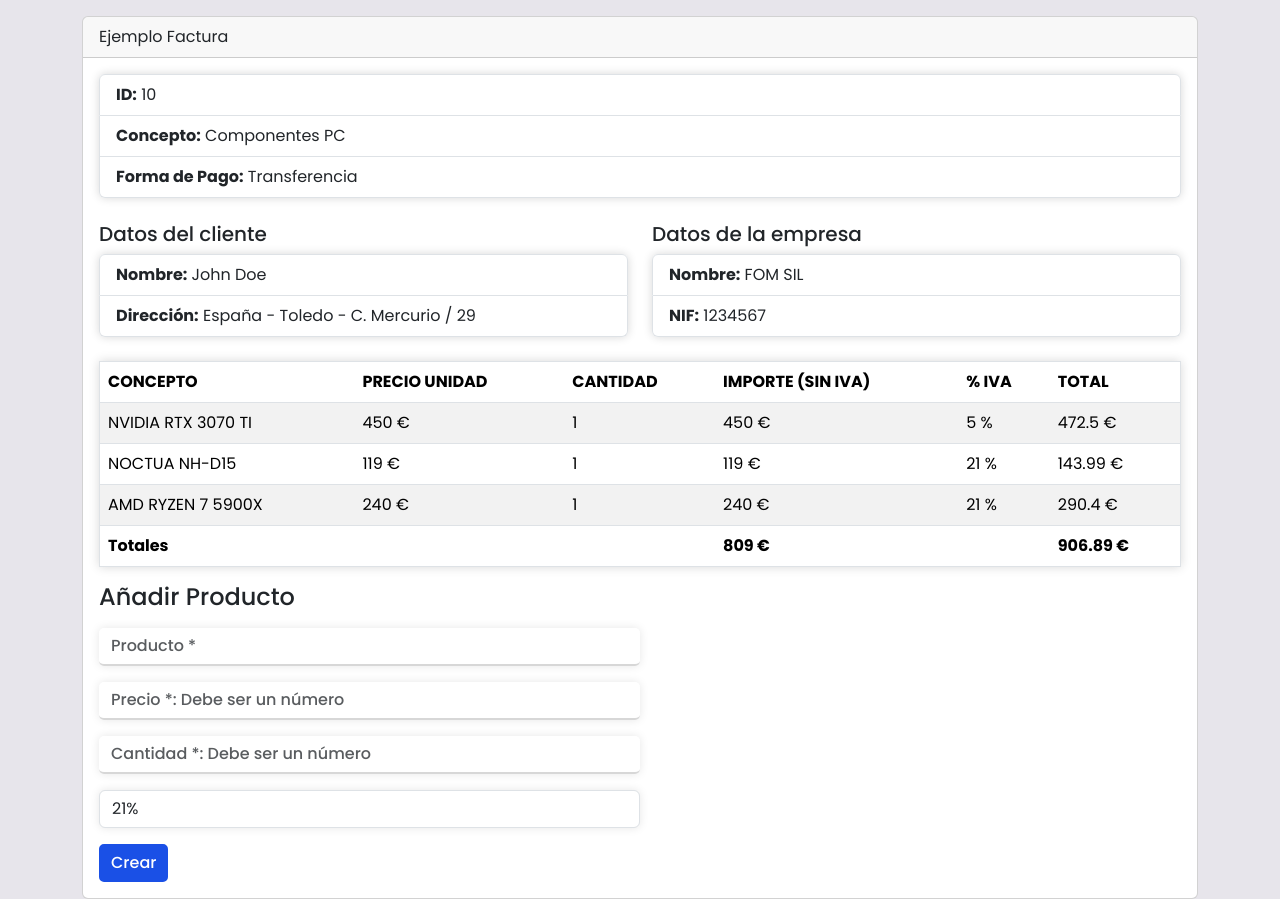
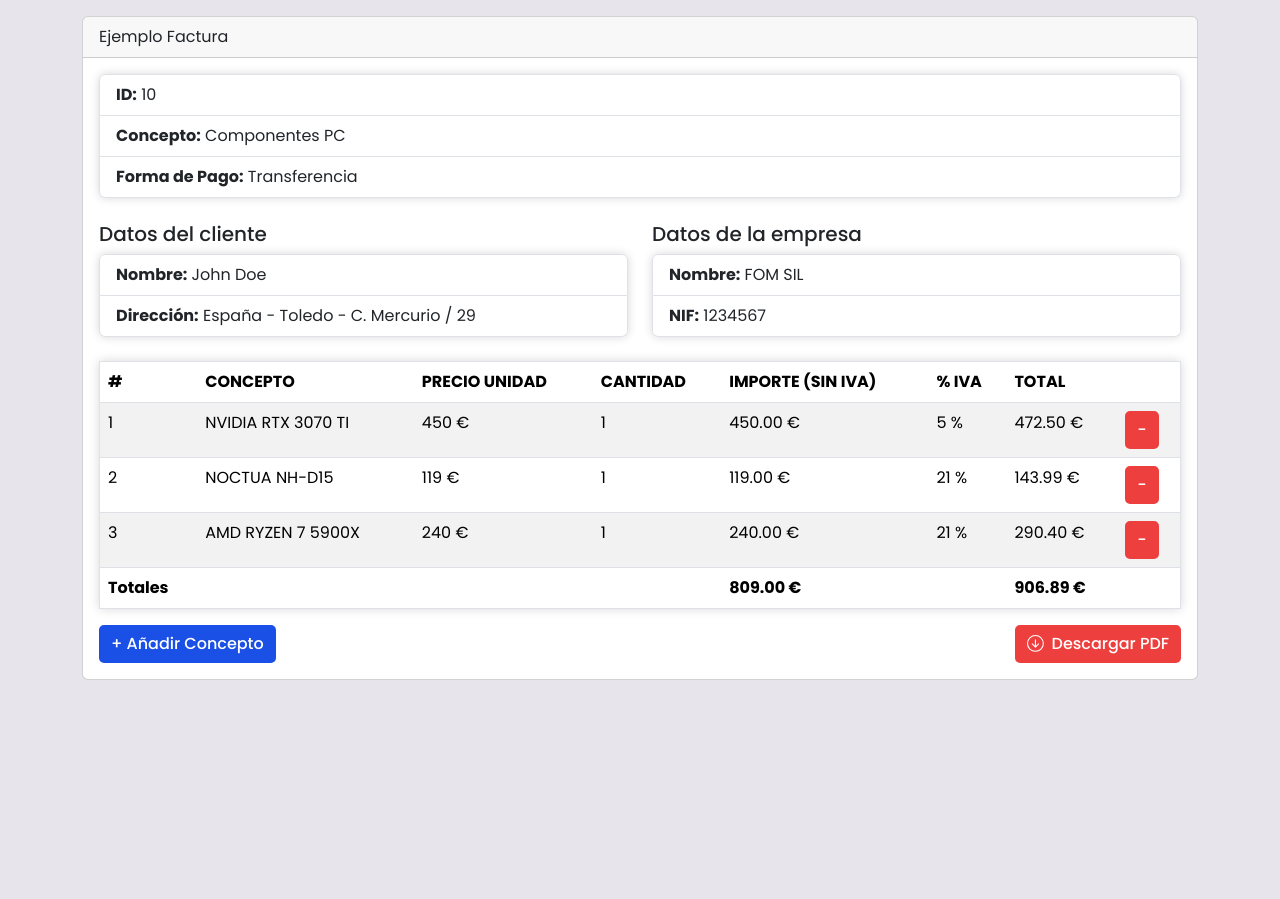
Before and after one commit to mortizp15/APP-FACTURAS, a React (Vite) app: page / in a window 1280 px wide. After the commit the page ends 800 px from the top, so only its background shows below. Built offline with nearby package versions, Linux system fonts and the light colour scheme.

Commit message:
form separado - mostrar / ocultar form - totales recalculados - funcion eliminar

```diff
--- a/src/InvoiceApp.jsx
+++ b/src/InvoiceApp.jsx
@@ -1,9 +1,14 @@
-import { getFactura } from "./helpers/getFactura";
+import {
+  getFactura,
+  calcularTotal,
+  calcularTotalSinIva,
+} from "./helpers/getFactura";
 import { ClientDetails } from "./componentes/ClientDetails";
 import { CompanyDetails } from "./componentes/CompanyDetails";
 import { Details } from "./componentes/InvoiceDetails";
 import { TableItems } from "./componentes/TableItems";
 import { useEffect, useState } from "react";
+import { FormItemsView } from "./componentes/FormItemsView";
 
 const facturaInicial = {
   id: 0,
@@ -24,59 +29,43 @@ const facturaInicial = {
     NIF: 0,
   },
   objetos: [],
-}
+};
 
 export const InvoiceApp = () => {
+  const [active, setActive] = useState(false);
+
+  // Estados para recalcular totales
+  const [calcTotal, setCalcTotal] = useState(0);
+
+  const [calcTotalIva, setCalcTotalIva] = useState(0);
+
+  // Contador para generar IDs autoincrementales
+  const [counter, setCounter] = useState(4);
+
+  // Estado de la factura (objeto facturaInicial por defecto)
   const [factura, setFactura] = useState(facturaInicial);
 
-  useEffect( () => {
-    const data = getFactura()
-    setFactura( data )
-    setItems( data.objetos)
-  }, [] )
-
-  const {
-    id,
-    concepto,
-    formaDePago,
-    cliente,
-    empresa,
-    objetos,
-    total,
-    totalSinIva,
-  } = factura
-
-  const [valuesState, setValuesState] = useState({
-    producto: "",
-    precio: "",
-    cantidad: "",
-    IVA: 21,
-  })
-
-  const { producto, precio, cantidad, IVA: iva } = valuesState;
-
+  // Estado para los objetos que hay dentro de la factura
   const [items, setItems] = useState([]);
 
-  const [counter, setCounter] = useState(4);
+  // Desestructuracion de la factura (objeto facturaInicial delcarado por defecto)
+  const { id, concepto, formaDePago, cliente, empresa } = factura;
 
-  const onInputChange = ({ target: { name, value } }) => {
-    setValuesState({
-      ...valuesState,
-      [name]: value,
-    });
-  };
+  // Obtener la factura
+  useEffect(() => {
+    const data = getFactura();
+    setFactura(data);
+    setItems(data.objetos);
+  }, []);
 
-  const onFacturaSubmit = (e) => {
-    e.preventDefault();
+  useEffect(() => {
+    setCalcTotal(calcularTotalSinIva(items));
+    setCalcTotalIva(calcularTotal(items));
+  }, [items]);
 
-    if (isNaN(precio.trim())) {
-      alert('Error el precio no es un número (Si contiene decimales usa ".")');
-      return;
-    }
-    if (isNaN(cantidad.trim())) {
-      alert("Error la cantidad no es un número");
-      return;
-    }
+  // Evento que será llamado cuando se envie el formulario
+  const handlerAddObjetos = ({ producto, precio, cantidad, IVA }) => {
+    // Crear objeto
     setItems([
       ...items,
       {
@@ -84,17 +73,20 @@ export const InvoiceApp = () => {
         producto: producto,
         precio: +precio,
         cantidad: parseInt(cantidad, 10),
-        IVA: parseInt(iva, 10) || 0,
+        IVA: parseInt(IVA, 10) || 0,
       },
     ]);
 
-    setValuesState({
-      producto: "",
-      precio: "",
-      cantidad: "",
-      IVA: 21,
-    });
+    // Aumentar ID para el siguiente
     setCounter(counter + 1);
+  };
+
+  const handlerDelete = (id) => {
+    setItems(items.filter( item => item.id !== id ))
+  }
+
+  const onActivarForm = () => {
+    setActive(!active);
   };
 
   return (
@@ -116,54 +108,35 @@ export const InvoiceApp = () => {
               </div>
             </div>
             <TableItems
-              titulo="Concepto"
               objetos={items}
-              total={total}
-              totalSinIva={totalSinIva}
+              total={calcTotalIva.toFixed(2)}
+              totalSinIva={calcTotal.toFixed(2)}
+              handlerDelete={ id => handlerDelete(id) }
             />
-            <form className="w-50" onSubmit={onFacturaSubmit}>
-              <h4>Añadir Producto</h4>
-              <input
-                type="text"
-                name="producto"
-                placeholder="Producto *"
-                value={producto}
-                className="form-control mb-3 mt-3"
-                required
-                onChange={onInputChange}
-              />
-              <input
-                type="text"
-                name="precio"
-                placeholder="Precio *: Debe ser un número"
-                value={precio}
-                className="form-control mb-3"
-                required
-                onChange={onInputChange}
-              />
-              <input
-                type="text"
-                name="cantidad"
-                placeholder="Cantidad *: Debe ser un número"
-                value={cantidad}
-                className="form-control mb-3"
-                required
-                onChange={onInputChange}
-              />
-              <select
-                name="IVA"
-                className="form-control mb-3"
-                required
-                onChange={onInputChange}
-              >
-                <option value="21">21%</option>
-                <option value="10">10%</option>
-                <option value="5">5%</option>
-                <option value="4">4%</option>
-                <option value="0">0%</option>
-              </select>
-              <input type="submit" value="Crear" className="boton-guardar" />
-            </form>
+            <div className="d-flex align-items-center justify-content-between">
+              <button className="boton-guardar" onClick={onActivarForm}>
+                {!active ? "+ Añadir Concepto" : "Volver"}
+              </button>
+
+              {!active ? "" : <FormItemsView handler={handlerAddObjetos} />}
+
+              <button className="boton-descargar">
+                <svg
+                  xmlns="http://www.w3.org/2000/svg"
+                  width="20"
+                  height="20"
+                  fill="currentColor"
+                  class="bi bi-arrow-down-circle"
+                  viewBox="0 0 19 19"
+                >
+                  <path
+                    fill-rule="evenodd"
+                    d="M1 8a7 7 0 1 0 14 0A7 7 0 0 0 1 8m15 0A8 8 0 1 1 0 8a8 8 0 0 1 16 0M8.5 4.5a.5.5 0 0 0-1 0v5.793L5.354 8.146a.5.5 0 1 0-.708.708l3 3a.5.5 0 0 0 .708 0l3-3a.5.5 0 0 0-.708-.708L8.5 10.293z"
+                  />
+                </svg>
+                {" Descargar PDF"}
+              </button>
+            </div>
           </div>
         </div>
       </div>
--- /dev/null
+++ b/src/componentes/FormItemsView.jsx
@@ -0,0 +1,98 @@
+import { useState } from "react";
+
+export const FormItemsView = ({ handler }) => {
+  // Estado de los valores del formulario
+  const [valuesState, setValuesState] = useState({
+    producto: "",
+    precio: "",
+    cantidad: "",
+    IVA: 21,
+  })
+
+  // Desestructuracion de los campos del state "valuesState"
+  const { producto, precio, cantidad, IVA } = valuesState
+
+  // Cuando cambie el valor del form, se actualizan los valores correspondientes
+  const onInputChange = ({ target: { name, value } }) => {
+    setValuesState(prevState => ({
+      ...prevState,
+      [name]: value,
+    }))
+  }
+
+  // Evento que será llamado cuando se envie el formulario
+  const onFacturaSubmit = (e) => {
+    // Evitar enviar
+    e.preventDefault()
+
+    // Validaciones
+    if (isNaN(precio.trim())) {
+      alert('Error el precio no es un número (Si contiene decimales usa ".")');
+      return
+    }
+    if (isNaN(cantidad.trim())) {
+      alert("Error la cantidad no es un número");
+      return
+    }
+
+    handler(valuesState)
+
+    // Resetear valores
+    setValuesState({
+      producto: "",
+      precio: "",
+      cantidad: "",
+      IVA: 21,
+    })
+
+  }
+
+  return (
+    <>
+      <form className="w-50" onSubmit={onFacturaSubmit}>
+        <h4>Añadir Producto</h4>
+        <input
+          type="text"
+          name="producto"
+          placeholder="Producto *"
+          value={producto}
+          className="form-control mb-3 mt-3"
+          required
+          onChange={onInputChange}
+        />
+        <input
+          type="text"
+          name="precio"
+          placeholder="Precio *: Debe ser un número"
+          value={precio}
+          className="form-control mb-3"
+          required
+          onChange={onInputChange}
+        />
+        <input
+          type="text"
+          name="cantidad"
+          placeholder="Cantidad *: Debe ser un número"
+          value={cantidad}
+          className="form-control mb-3"
+          required
+          onChange={onInputChange}
+        />
+        <select
+          name="IVA"
+          value={IVA}
+          className="form-control mb-3"
+          required
+          onChange={onInputChange}
+        >
+          <option value="21">21%</option>
+          <option value="10">10%</option>
+          <option value="5">5%</option>
+          <option value="4">4%</option>
+          <option value="0">0%</option>
+        </select>
+        <input type="submit" value="Añadir" className="boton-guardar" />
+      </form>
+    </>
+  );
+};
--- a/src/componentes/TableItems.jsx
+++ b/src/componentes/TableItems.jsx
@@ -1,6 +1,9 @@
 import PropTypes from 'prop-types';
+import { useState } from 'react';
 
-export const TableItems = ({ titulo, objetos, total, totalSinIva }) => {
+export const TableItems = ({ objetos, total, totalSinIva, handlerDelete }) => {
+
+  const [items, setItems] = useState(objetos)
 
   return (
     <>
@@ -8,31 +11,36 @@ export const TableItems = ({ titulo, objetos, total, totalSinIva }) => {
       <table className="table table-striped border mt-4">
         <thead>
           <tr>
+            <th>#</th>
             <th>CONCEPTO</th>
             <th>PRECIO UNIDAD</th>
             <th>CANTIDAD</th>
             <th>IMPORTE (SIN IVA)</th>
             <th>% IVA</th>
             <th>TOTAL</th>
+            <th></th>
           </tr>
         </thead>
         <tbody>
           {objetos.map(({ id, producto, precio, cantidad, IVA }) => (
             <tr key={id} >
+              <td>{id}</td>
               <td>{producto}</td>
               <td>{precio} €</td>
               <td>{cantidad}</td>
-              <td>{ (precio * cantidad) } €</td>
+              <td>{ (precio * cantidad).toFixed(2) } €</td>
               <td>{IVA} %</td>
-              <td>{ (precio * cantidad + (precio * cantidad * IVA / 100))} €</td>
+              <td>{ (precio * cantidad + (precio * cantidad * IVA / 100)).toFixed(2) } €</td>
+              <td><button onClick={() => handlerDelete(id)} className='boton-eliminar'>-</button></td>
             </tr>
           ))}
           <tr>
             <td><strong>Totales</strong></td>
-            <td colSpan="2"></td>
+            <td colSpan="3"></td>
             <td><strong>{ (totalSinIva) } €</strong></td>
             <td colSpan="1"></td>
             <td><strong>{ (total) } €</strong></td>
+            <td></td>
           </tr>
         </tbody>
       </table>
@@ -41,7 +49,7 @@ export const TableItems = ({ titulo, objetos, total, totalSinIva }) => {
 };
 
 
+
 TableItems.propTypes = {
-  titulo: PropTypes.string.isRequired,
   objetos: PropTypes.array.isRequired,
 }
--- a/src/helpers/getFactura.js
+++ b/src/helpers/getFactura.js
@@ -2,13 +2,20 @@ import { factura } from "../data/factura"
 
 export const getFactura = () => {
 
-    let totalSinIva = 0
-    let total = 0
+    let total = calcularTotal(factura.objetos)
+    let totalSinIva = calcularTotalSinIva(factura.objetos)
 
-    factura.objetos.forEach( objeto => {
-        totalSinIva += objeto.precio * objeto.cantidad
-        total += (objeto.precio * objeto.cantidad) + (objeto.precio * objeto.cantidad * objeto.IVA / 100)
-    })
+    return { ...factura, total, totalSinIva}
+}
 
-    return { ...factura, total, totalSinIva }
+export const calcularTotalSinIva = (objetos) => {
+    return objetos
+        .map(item => item.precio * item.cantidad)
+        .reduce((acc, value) => acc + value, 0)
 }
+
+export const calcularTotal = (objetos) => {
+    return objetos
+        .map(item => (item.precio * (1 + item.IVA / 100)) * item.cantidad)
+        .reduce((acc, value) => acc + value, 0)
+}
--- a/src/index.css
+++ b/src/index.css
@@ -21,6 +21,38 @@ body {
     border-radius: 5px;
     font-weight: 500;
     transition: .3s;
+}
+
+.boton-descargar {
+    padding: 5px 10px;
+    background-color: rgb(238, 63, 63);
+    border: 2px solid rgb(238, 63, 63);
+    color: #fff;
+    border-radius: 5px;
+    font-weight: 500;
+    transition: .3s;
+}
+
+.boton-eliminar {
+    padding: 5px 10px;
+    background-color: rgb(238, 63, 63);
+    border: 2px solid rgb(238, 63, 63);
+    color: #fff;
+    border-radius: 5px;
+    font-weight: 500;
+    transition: .3s;
+}
+
+.boton-eliminar:hover {
+    background-color: transparent;
+    color: rgb(238, 63, 63);
+    font-weight: 500;
+}
+
+.boton-descargar:hover {
+    background-color: transparent;
+    color: rgb(238, 63, 63);
+    font-weight: 500;
 }
 
 .boton-guardar:hover {
```
